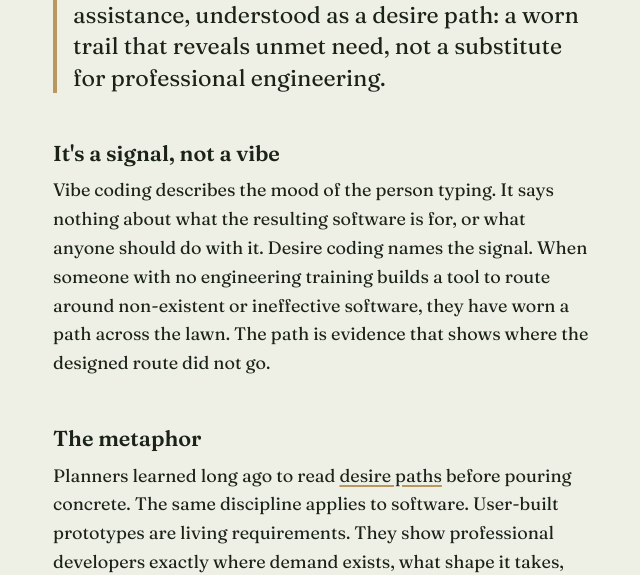
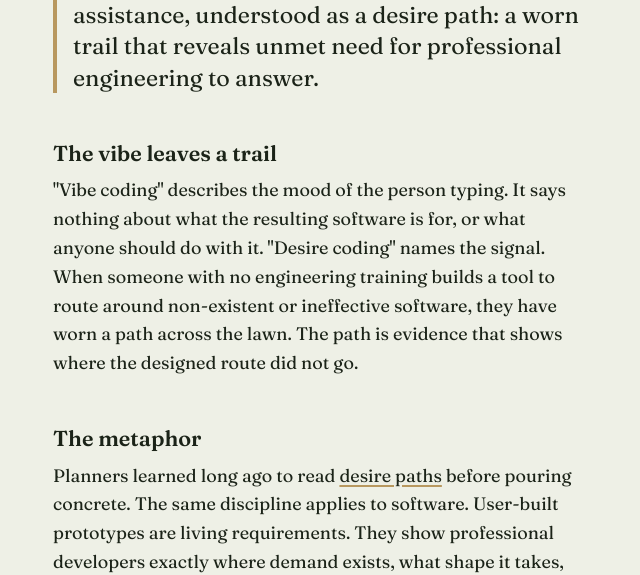
Before and after one commit to shanabeach/desirecoding, a plain HTML site: page index.html in a window 1280 px wide. Shown: the part 608-1183 px from the top of the page, without its empty margins (319-959 px from the left). Drawn offline with Linux system fonts and the light colour scheme.

Commit message:
Refine meta tags and section headings in index.html
Updated meta descriptions and section headings for clarity and precision.

```diff
--- a/index.html
+++ b/index.html
@@ -4,10 +4,10 @@
 <meta charset="utf-8">
 <meta name="viewport" content="width=device-width, initial-scale=1">
 <title>Desire coding</title>
-<meta name="description" content="Desire coding: end users rapidly building their own software with AI assistance, understood as a desire path that reveals unmet need rather than as a substitute for professional engineering.">
+<meta name="description" content="Desire coding: end users rapidly building their own software with AI assistance, understood as a desire path that reveals unmet need for professional engineering to answer.">
 <meta name="author" content="Shana Kayne Beach">
 <meta property="og:title" content="Desire coding">
-<meta property="og:description" content="A name for vibe coding that says what it is for: a desire path through software.">
+<meta property="og:description" content="The desire path through software: what user-built prototypes tell professional developers.">
 <meta property="og:url" content="https://desirecoding.com/">
 <meta property="article:published_time" content="2026-09-02">
 <link rel="icon" href="/favicon.svg" type="image/svg+xml">
@@ -129,14 +129,14 @@
   <h1>Desire coding</h1>
 
   <p class="definition">
-    <b>Desire coding</b> is the practice of end users rapidly building their own software with AI assistance, understood as a desire path: a worn trail that reveals unmet need, not a substitute for professional engineering.
+    <b>Desire coding</b> is the practice of end users rapidly building their own software with AI assistance, understood as a desire path: a worn trail that reveals unmet need for professional engineering to answer.
   </p>
 
-  <h2>It's a signal, not a vibe</h2>
-  <p>Vibe coding describes the mood of the person typing. It says nothing about what the resulting software is for, or what anyone should do with it. Desire coding names the signal. When someone with no engineering training builds a tool to route around non-existent or ineffective software, they have worn a path across the lawn. The path is evidence that shows where the designed route did not go.</p>
+  <h2>The vibe leaves a trail</h2>
+  <p>"Vibe coding" describes the mood of the person typing. It says nothing about what the resulting software is for, or what anyone should do with it. "Desire coding" names the signal. When someone with no engineering training builds a tool to route around non-existent or ineffective software, they have worn a path across the lawn. The path is evidence that shows where the designed route did not go.</p>
 
   <h2>The metaphor</h2>
-  <p>Planners learned long ago to read <a href="https://reddit.com/r/desirepaths/" target="_blank"  rel="noopener">desire paths</a> before pouring concrete. The same discipline applies to software. User-built prototypes are living requirements. They show professional developers exactly where demand exists, what shape it takes, and which parts of the current system people are willing to abandon. That is good news for classical engineering, not a threat to it.</p>
+  <p>Planners learned long ago to read <a href="https://en.wikipedia.org/wiki/Desire_path" target="_blank"  rel="noopener">desire paths</a> before pouring concrete. The same discipline applies to software. User-built prototypes are living requirements. They show professional developers exactly where demand exists, what shape it takes, and which parts of the current system people are willing to abandon. That is good news for classical engineering, not a threat to it.</p>
   <p>A worn path is not a paved one. Most desire-coded software should never ship as built; the security record on AI-generated code makes that plain. Reading the path is the user's contribution. Deciding whether to pave it, reroute it, or fence it off remains the engineer's job.</p>
 
   <h2>Lineage</h2>
```
